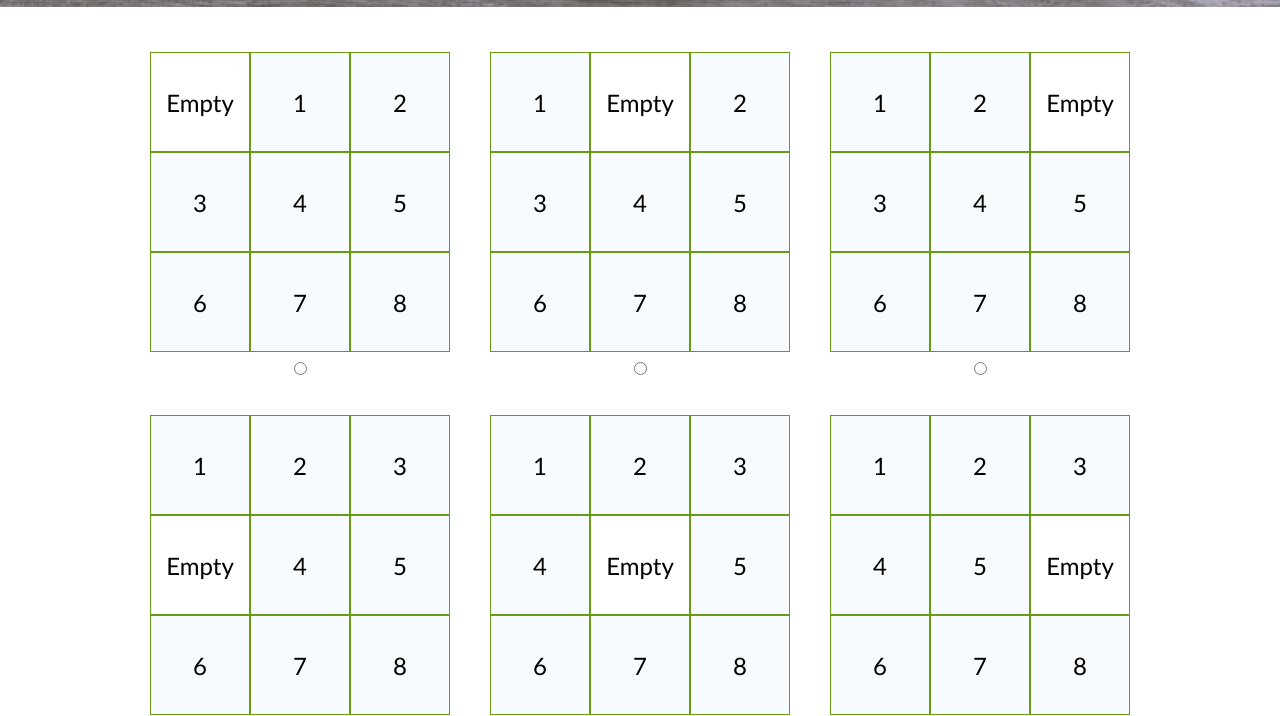
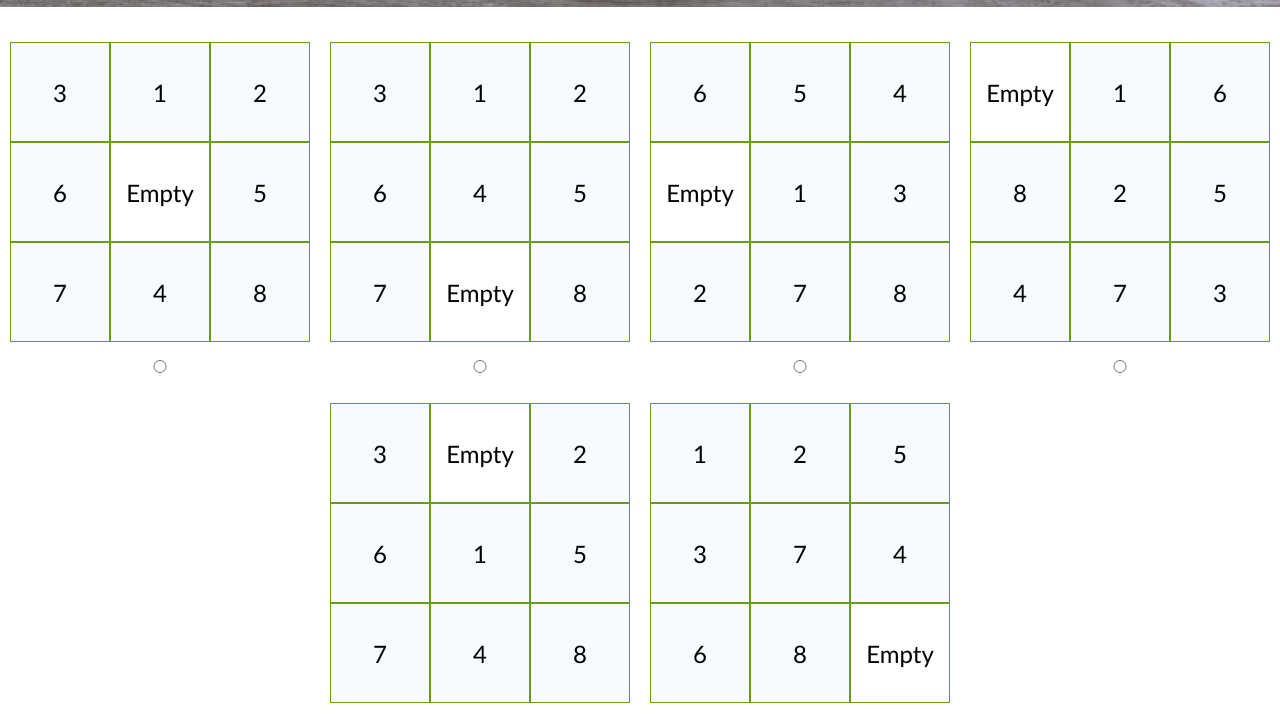
Before and after one commit to AriSV05/RetrAIGo, a website: page web_page/public/html/index.html in a window 1280 px wide. Shown: the part 103-819 px from the top of the page. Drawn offline with Linux system fonts and the light colour scheme; files that its build step writes are made by us from their sources.

Commit message:
change on webpage part1

```diff
--- a/web_page/public/css/style.css
+++ b/web_page/public/css/style.css
@@ -51,6 +51,11 @@ main {
     padding: 10px;
 }
 
+.puzzle-radio{
+    margin-top: 2.3vh;
+    grid-column: 2;
+}
+
 .puzzle-container {
     display: grid;
     grid-template-columns: repeat(3, 100px);
@@ -102,6 +107,10 @@ main {
     cursor: pointer;
 }
 
+.button:hover{
+    background-color: #159264;
+}
+
 .modal {
     display: none;
     position: fixed;
--- a/web_page/public/html/index.html
+++ b/web_page/public/html/index.html
@@ -15,7 +15,8 @@
         <div class="container"></div>
         <div class="button-container">
             <button class="button" id="infoBtn">?</button>
-            <button class="button" id="sendBtn">Send</button>
+            <button class="button" id="sendHammi">Play Hamming</button>
+            <button class="button" id="sendManh">Play Manhattan</button>
         </div>
     </main>
 
@@ -36,5 +37,6 @@
     </div>
 
     <script src="/js/index.js"></script>
+    <script src="/js/loaded_boards.js"></script>
 </body>
 </html>
--- a/web_page/public/js/index.js
+++ b/web_page/public/js/index.js
@@ -1,119 +1,124 @@
-document.addEventListener('DOMContentLoaded', () => {
-    const container = document.querySelector('.container');
-    const infoBtn = document.getElementById('infoBtn');
-    const sendBtn = document.getElementById('sendBtn');
-    const modal = document.getElementById('infoModal');
-    const alertModal = document.getElementById('alertModal');
-    const closeModalButtons = document.querySelectorAll('.close');
-
-    sendBtn.disabled = true;
+document.addEventListener("DOMContentLoaded", () => {
+  const container = document.querySelector(".container");
+  const infoBtn = document.getElementById("infoBtn");
+  const sendHammi = document.getElementById("sendHammi");
+  const sendManh = document.getElementById("sendManh");
+  const modal = document.getElementById("infoModal");
+  const alertModal = document.getElementById("alertModal");
+  const closeModalButtons = document.querySelectorAll(".close");
+  generatePuzzle();
 
   infoBtn.onclick = () => {
     modal.style.display = "block";
-    }
+  };
 
-    closeModalButtons.forEach(button => {
+  closeModalButtons.forEach((button) => {
     button.onclick = () => {
-            button.closest('.modal').style.display = "none";
-        }
+      button.closest(".modal").style.display = "none";
+    };
   });
 
-    window.onclick = function(event) {
+  window.onclick = function (event) {
     if (event.target == modal) {
       modal.style.display = "none";
     } else if (event.target == alertModal) {
       alertModal.style.display = "none";
     }
-    }
+  };
 
-    function generatePuzzle(emptyRow, emptyCol, index) {
-        const puzzleWrapper = document.createElement('div');
-        puzzleWrapper.className = 'puzzle-wrapper';
+  function generatePuzzle() {
+    for (let boardIndex = 0; boardIndex < boards.length; boardIndex++) {
+      oneBoard = boards[boardIndex];
 
-        const puzzleContainer = document.createElement('div');
-        puzzleContainer.className = 'puzzle-container';
+      const puzzleContainer = document.createElement("div");
+      puzzleContainer.className = "puzzle-container";
+      puzzleContainer.id = `${boardIndex}`;
 
-        const radio = document.createElement('input');
-        radio.type = 'radio';
-        radio.name = 'puzzle';
-        radio.className = 'puzzle-radio';
-        radio.value = index;
+      const radio = document.createElement("input");
+      radio.type = "radio";
+      radio.name = "puzzle";
+      radio.className = "puzzle-radio";
+      radio.value = boardIndex;
 
-        radio.addEventListener('change', () => {
-            sendBtn.disabled = false;
-        });
-
-        const puzzle = [];
-        let count = 1;
-
-        for (let row = 0; row < 3; row++) {
-            const puzzleRow = [];
-            for (let col = 0; col < 3; col++) {
-                if (row === emptyRow && col === emptyCol) {
-                    puzzleRow.push(null);
-                } else {
-                    puzzleRow.push(count);
-                    count++;
-                }
-            }
-            puzzle.push(puzzleRow);
-        }
-
-
-        puzzleWrapper.dataset.puzzle = JSON.stringify(puzzle);
-
-
-        for (let row = 0; row < puzzle.length; row++) {
-            for (let col = 0; col < puzzle[row].length; col++) {
-                const value = puzzle[row][col];
-                const piece = document.createElement('div');
-                piece.className = 'puzzle-piece';
-                if (value === null) {
-                    piece.classList.add('empty');
-                    piece.textContent = 'Empty';
+      for (let row = 0; row < oneBoard.length; row++) {
+        for (let col = 0; col < oneBoard[row].length; col++) {
+          const value = oneBoard[row][col];
+          const piece = document.createElement("div");
+          piece.className = "puzzle-piece";
+          if (value === "empty") {
+            piece.classList.add("empty");
+            piece.textContent = "Empty";
           } else {
             piece.textContent = value;
           }
           puzzleContainer.appendChild(piece);
         }
+        puzzleContainer.appendChild(radio);
+        container.appendChild(puzzleContainer);
+      }
+    }
   }
 
-        puzzleWrapper.appendChild(puzzleContainer);
-        puzzleWrapper.appendChild(radio);
+  sendManh.addEventListener("click", () => {
+    const selectedRadio = document.querySelector(
+      'input[name="puzzle"]:checked'
+    );
 
-        return puzzleWrapper;
-    }
+    if (selectedRadio) {
+      const selectedPuzzle = boards[selectedRadio.value];
 
-    const emptyPositions = [
-        [0, 0], [0, 1], [0, 2],
-        [1, 0], [1, 1], [1, 2],
-        [2, 0]
-    ];
+      const filasFormateadas = selectedPuzzle.map((fila) => `[${fila.join(", ")}]`);
 
-    emptyPositions.forEach((position, index) => {
-        const [emptyRow, emptyCol] = position;
-        const puzzle = generatePuzzle(emptyRow, emptyCol, index);
-        container.appendChild(puzzle);
+      // Unir todas las filas formateadas con comas y rodear con corchetes externos
+      const matrizFormateada = `[${filasFormateadas.join(", ")}]`;
+
+      fetch("http://localhost:8000/playManhattan", {
+        method: "POST",
+        headers: {
+          "Content-Type": "application/json",
+        },
+        body: JSON.stringify({ initial: matrizFormateada }),
+      })
+        .then((response) => response.json())
+        .then((data) => {
+          console.log("Success:", data);
+        })
+        .catch((error) => {
+          console.error("Error:", error);
         });
 
-    sendBtn.addEventListener('click', () => {
-        const selectedRadio = document.querySelector('input[name="puzzle"]:checked');
+      //location.href ='../html/goal.html';
+    } else {
+      alertModal.style.display = "block";
+    }
+  });
+
+  sendHammi.addEventListener("click", () => {
+    const selectedRadio = document.querySelector(
+      'input[name="puzzle"]:checked'
+    );
+
     if (selectedRadio) {
-            const selectedPuzzle = selectedRadio.parentElement.dataset.puzzle;
+      const selectedPuzzle = boards[selectedRadio.value];
 
-            fetch('http://localhost:8000/setGoal', {
-                method: 'POST',
+      const filasFormateadas = selectedPuzzle.map((fila) => `[${fila.join(", ")}]`);
+
+      // Unir todas las filas formateadas con comas y rodear con corchetes externos
+      const matrizFormateada = `[${filasFormateadas.join(", ")}]`;
+
+      fetch("http://localhost:8000/playHamming", {
+        method: "POST",
         headers: {
-                    'Content-Type': 'application/json'  // Tipo de contenido JSON
+          "Content-Type": "application/json",
         },
-                body: JSON.stringify({ goal: "[[1, 2, null], [3, 4, 5], [6, 7, 8]]" }) // Asegúrate de usar 'null' en lugar de 'empty'
+        body: JSON.stringify({ initial: matrizFormateada }),
       })
-            .then(response => response.json())
-            .then(data => {
-                console.log('Success:', data);
+        .then((response) => response.json())
+        .then((data) => {
+          console.log("Success:", data);
         })
         .catch((error) => {
-                console.error('Error:', error);
+          console.error("Error:", error);
         });
 
       //location.href ='../html/goal.html';
--- /dev/null
+++ b/web_page/public/js/loaded_boards.js
@@ -0,0 +1,32 @@
+const boards = [
+    [
+        [3, 1, 2],
+        [6, 'empty', 5],
+        [7, 4, 8]
+    ],
+    [
+        [3, 1, 2],
+        [6, 4, 5],
+        [7, 'empty', 8]
+    ],
+    [
+        [6, 5, 4],
+        ['empty', 1, 3],
+        [2, 7, 8]
+    ],
+    [
+        ['empty', 1, 6],
+        [8, 2, 5],
+        [4, 7, 3]
+    ],
+    [
+        [3, 'empty', 2],
+        [6, 1, 5],
+        [7, 4, 8]
+    ],
+    [
+        [1, 2, 5],
+        [3, 7, 4],
+        [6, 8, 'empty']
+    ]
+];
```
Also changed, not shown: web_page/public/html/goal.html (deleted, +0 -40 lines), web_page/public/js/goal.js (deleted, +0 -122 lines). Lines whose indentation alone changed are shown as unchanged.
